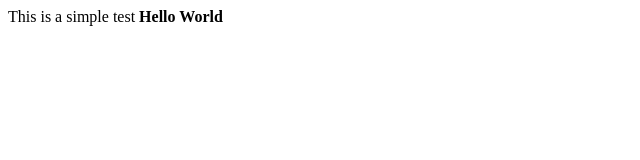
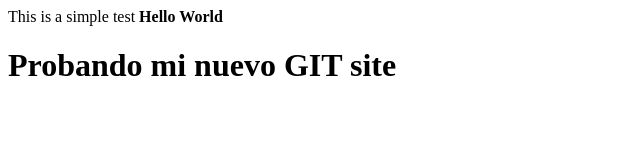
Before and after one commit to jprocha84/jprocha84.github.io, a plain HTML site: page index.html in a window 1280 px wide. Shown: the whole page, without its empty margins (0-640 px from the left). Drawn offline with Linux system fonts and the light colour scheme.

Commit message:
This a new addition

```diff
--- a/index.html
+++ b/index.html
@@ -1,5 +1,6 @@
 <html>
   <body>
     This is a simple test <b>Hello World</b>
+    <h1>Probando mi nuevo GIT site</h1>
   </body>
 </html>
```
